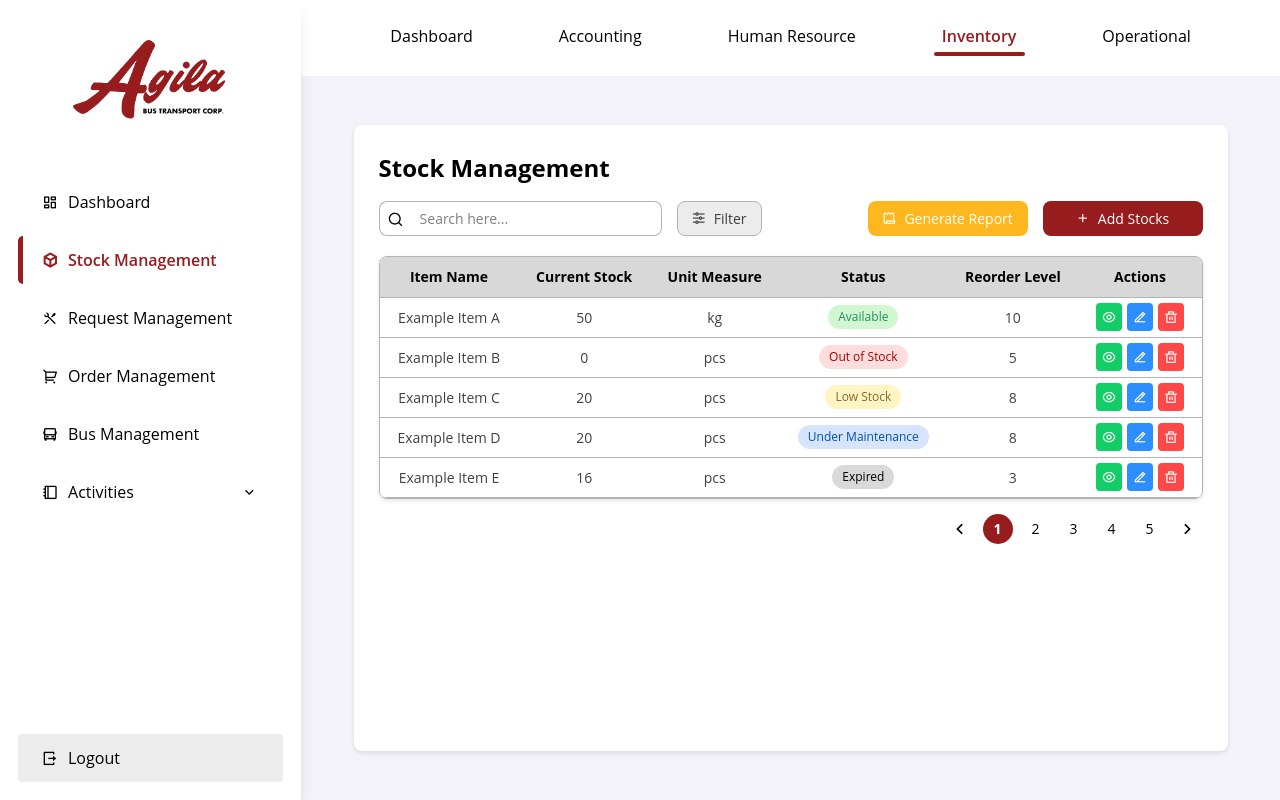
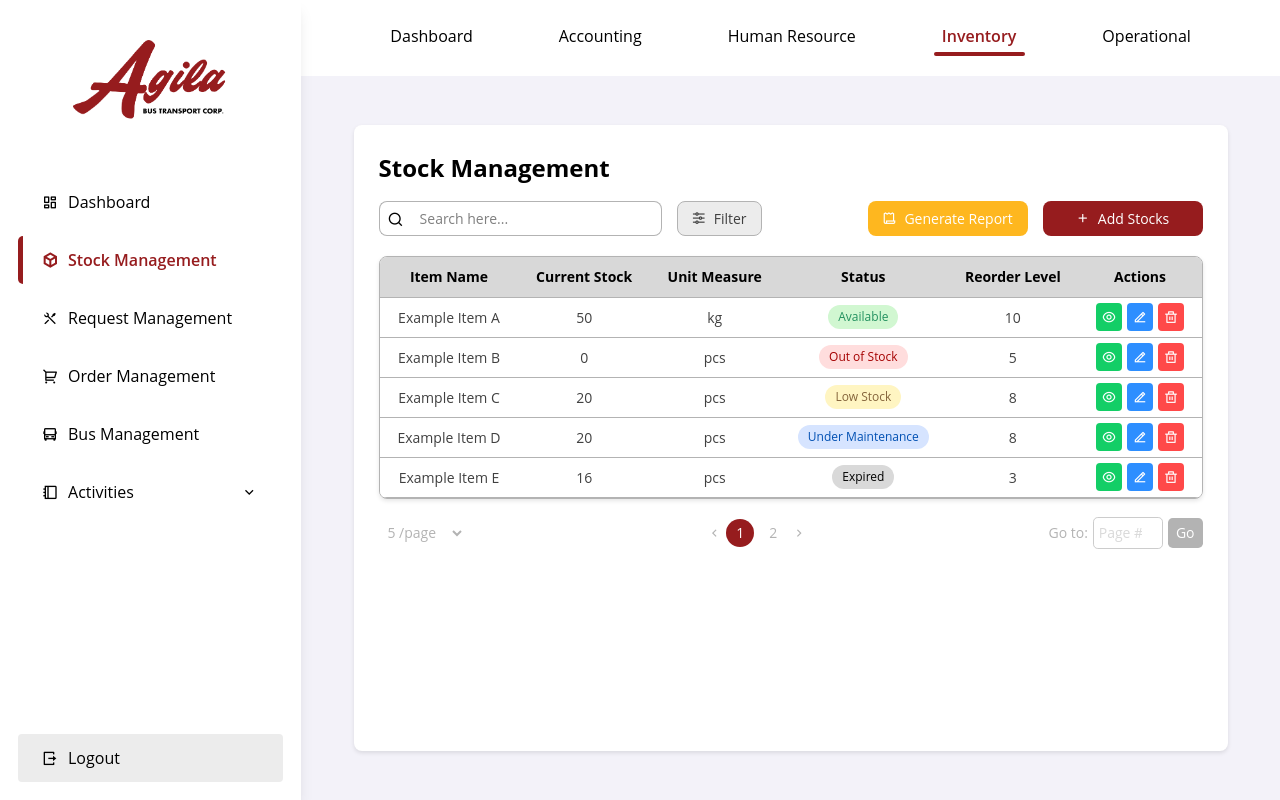
Before and after one commit to nerieannbravo/inventory-management-system, a Next.js app: page /stock-management in a window 1280 px wide. Built offline with nearby package versions, Linux system fonts and the light colour scheme.

Commit message:
updated pagination

```diff
--- a/src/app/(pages)/stock-management/page.tsx
+++ b/src/app/(pages)/stock-management/page.tsx
@@ -1,9 +1,10 @@
 "use client";
 
-import React, { useState } from "react";
+import React, { useState, useMemo } from "react";
 import ActionButtons from "@/components/actionButtons";
 import ModalManager from "@/components/modalManager";
 import FilterDropdown, { FilterSection } from "@/components/filterDropdown";
+import PaginationComponent from "@/components/pagination"; // Import your pagination component
 import { showStockDeleteConfirmation, showStockDeletedSuccess } from "@/utils/sweetAlert";
 
 import AddStockModal from "./addStockModal";
@@ -14,7 +15,6 @@ import { StockForm } from "./addStockModal";
 import "@/styles/filters.css"
 import "@/styles/tables.css"
 import "@/styles/chips.css"
-import "@/styles/pagination.css"
 
 const hardcodedData = [
     {
@@ -57,6 +57,47 @@ const hardcodedData = [
         status: "expired",
         reorder: 3,
     },
+    // Add more dummy data to test pagination
+    {
+        id: 6,
+        name: "Example Item F",
+        quantity: 30,
+        unit: "kg",
+        status: "available",
+        reorder: 12,
+    },
+    {
+        id: 7,
+        name: "Example Item G",
+        quantity: 5,
+        unit: "pcs",
+        status: "low-stock",
+        reorder: 15,
+    },
+    {
+        id: 8,
+        name: "Example Item H",
+        quantity: 0,
+        unit: "kg",
+        status: "out-of-stock",
+        reorder: 20,
+    },
+    {
+        id: 9,
+        name: "Example Item I",
+        quantity: 20,
+        unit: "pcs",
+        status: "maintenance",
+        reorder: 8,
+    },
+    {
+        id: 10,
+        name: "Example Item J",
+        quantity: 16,
+        unit: "pcs",
+        status: "expired",
+        reorder: 3,
+    },
 ];
 
 export default function StocksManagement() {
@@ -68,6 +109,31 @@ export default function StocksManagement() {
 
     // For filtering
     const [filteredData, setFilteredData] = useState(hardcodedData);
+
+    // Pagination state
+    const [currentPage, setCurrentPage] = useState(1);
+    const [pageSize, setPageSize] = useState(5); // default number of rows per page
+
+    // Calculate paginated data
+    const paginatedData = useMemo(() => {
+        const startIndex = (currentPage - 1) * pageSize;
+        const endIndex = startIndex + pageSize;
+        return filteredData.slice(startIndex, endIndex);
+    }, [filteredData, currentPage, pageSize]);
+
+    // Calculate total pages
+    const totalPages = Math.ceil(filteredData.length / pageSize);
+
+    // Handle page change
+    const handlePageChange = (page: number) => {
+        setCurrentPage(page);
+    };
+
+    // Handle page size change
+    const handlePageSizeChange = (size: number) => {
+        setPageSize(size);
+        setCurrentPage(1); // Reset to first page when changing page size
+    };
 
     // Filter sections
     const filterSections: FilterSection[] = [
@@ -149,6 +215,7 @@ export default function StocksManagement() {
         }
 
         setFilteredData(newData);
+        setCurrentPage(1); // Reset to first page when filters change
     };
 
     // for items status formatting
@@ -286,7 +353,7 @@ export default function StocksManagement() {
                                 </tr>
                             </thead>
                             <tbody className="table-body">
-                                {filteredData.map(item => (
+                                {paginatedData.map(item => (
                                     <tr
                                         key={item.id}
                                         className={selectedIds.includes(item.id) ? "selected" : ""}
@@ -314,20 +381,14 @@ export default function StocksManagement() {
                     </div>
                 </div>
 
-                {/* Pagination */}
-                <div className="pagination">
-                    <button className="page-btn">
-                        <i className="ri-arrow-left-s-line"></i>
-                    </button>
-                    <button className="page-btn active">1</button>
-                    <button className="page-btn">2</button>
-                    <button className="page-btn">3</button>
-                    <button className="page-btn">4</button>
-                    <button className="page-btn">5</button>
-                    <button className="page-btn">
-                        <i className="ri-arrow-right-s-line"></i>
-                    </button>
-                </div>
+                {/* Replace the old pagination with your PaginationComponent */}
+                <PaginationComponent
+                    currentPage={currentPage}
+                    totalPages={totalPages}
+                    pageSize={pageSize}
+                    onPageChange={handlePageChange}
+                    onPageSizeChange={handlePageSizeChange}
+                />
             </div>
 
             {/* Dynamic Modal Manager */}
--- /dev/null
+++ b/src/components/pagination.tsx
@@ -0,0 +1,143 @@
+import React, { useState } from "react";
+
+import "@/styles/pagination.css";
+
+type PaginationProps = {
+    currentPage: number;
+    totalPages: number;
+    pageSize: number;
+    onPageChange: (page: number) => void;
+    onPageSizeChange: (size: number) => void;
+};
+
+const PaginationComponent: React.FC<PaginationProps> = ({
+    currentPage,
+    totalPages,
+    pageSize,
+    onPageChange,
+    onPageSizeChange,
+}) => {
+    const [jumpToPage, setJumpToPage] = useState<number | string>(''); // State for "Go to" input
+
+    // Calculate the range of page numbers to display
+    const getPageNumbers = () => {
+        const maxVisiblePages = 3; // Limit the number of visible page numbers
+        const pages = [];
+
+        const startPage = Math.max(1, currentPage - Math.floor(maxVisiblePages / 2));
+        const endPage = Math.min(totalPages, startPage + maxVisiblePages - 1);
+
+        for (let i = startPage; i <= endPage; i++) {
+            pages.push(i);
+        }
+
+        return pages;
+    };
+
+    const pageNumbers = getPageNumbers();
+
+    const handleJumpToPage = () => {
+        const page = Number(jumpToPage);
+        if (page >= 1 && page <= totalPages) {
+            onPageChange(page);
+        }
+        setJumpToPage(''); // Clear the input after jumping
+    };
+
+    return (
+        <div className="pagination-container">
+            {/* Page Size Dropdown */}
+            <div className="pagination-dropdown-container">
+                <select
+                    value={pageSize}
+                    id="recordsPerPage"
+                    className="pagination-dropdown"
+                    onChange={(e) => onPageSizeChange(Number(e.target.value))}
+                >
+                    {[5, 10, 20, 50].map((size) => (
+                        <option key={size} value={size}>
+                            {size} /page
+                        </option>
+                    ))}
+                </select>
+            </div>
+
+            {/* ========Previous Button======= */}
+            <div className="pagination-button-container">
+                <button
+                    className="pagination-button-prevnext"
+                    onClick={() => onPageChange(currentPage - 1)}
+                    disabled={currentPage === 1}
+                >
+                    <i className="ri-arrow-left-s-line"></i>
+                </button>
+
+                {/* ========First Page========= */}
+                <button
+                    className={`pagination-button ${currentPage === 1 ? 'active' : ''}`}
+                    onClick={() => onPageChange(1)}
+                >
+                    1
+                </button>
+
+                {/* Ellipsis Before Visible Pages */}
+                {pageNumbers[0] > 2 && <span className="pagination-ellipsis">...</span>}
+
+                {/* Visible Page Numbers */}
+                {pageNumbers.map((page) =>
+                    page !== 1 && page !== totalPages ? (
+                        <button
+                            key={page}
+                            className={`pagination-button ${currentPage === page ? 'active' : ''}`}
+                            onClick={() => onPageChange(page)}
+                        >
+                            {page}
+                        </button>
+                    ) : null
+                )}
+
+                {/* Ellipsis After Visible Pages */}
+                {totalPages > pageNumbers[pageNumbers.length - 1] + 1 && (
+                    <span className="pagination-ellipsis">...</span>
+                )}
+
+                {/* Last Page */}
+                {totalPages > 1 && (
+                    <button
+                        className={`pagination-button ${currentPage === totalPages ? 'active' : ''}`}
+                        onClick={() => onPageChange(totalPages)}
+                    >
+                        {totalPages}
+                    </button>
+                )}
+
+                {/* =========Next Button========== */}
+                <button
+                    className="pagination-button-prevnext"
+                    onClick={() => onPageChange(currentPage + 1)}
+                    disabled={currentPage === totalPages}
+                >
+                    <i className="ri-arrow-right-s-line"></i>
+                </button>
+            </div>
+
+            {/* =======Go To Input====== */}
+            <div className="pagination-goto-container">
+                <label className="pagination-go-to">
+                    Go to:
+                    <input
+                        type="number"
+                        value={jumpToPage}
+                        onChange={(e) => setJumpToPage(e.target.value)}
+                        placeholder="Page #"
+                        className="pagination-input"
+                    />
+                </label>
+                <button className="pagination-go-button" onClick={handleJumpToPage}> Go </button>
+            </div>
+        </div>
+
+    );
+};
+
+export default PaginationComponent;
--- a/src/styles/pagination.css
+++ b/src/styles/pagination.css
@@ -1,39 +1,135 @@
-/* ----- PAGINATION STYLING ----- */
-.pagination {
-    display: flex;
-    justify-content: flex-end;
-    align-items: center;
-    gap: 8px;
-    margin-top: 15px;
-    padding-bottom: 15px;
-    font-size: 14px;
+:root {
+    /* Main pagination theme color */
+    --pagination-color: #b3b3b3;
+    --pagination-active-bg: #961C1E;
+    --pagination-active-text: #fff;
+
+    /* Font size and spacing */
+    --pagination-font-size: 14px;
+    --pagination-radius: 0.3rem;
+    --pagination-button-size: 2em;
+    --pagination-padding: 0.3rem;
 }
 
-.page-btn {
-    width: 30px;
-    height: 30px;
-    border: none;
-    cursor: pointer;
-    border-radius: 50%;
-    color: var(--primary-text-color);
-    transition: all 0.3s ease-in-out;
+/* .demo-pagination-block+.demo-pagination-block {
+    margin-top: 10px;
 }
 
-.page-btn i {
-    font-size: 20px;
+.demo-pagination-block .demonstration {
+    margin-bottom: 16px;
+} */
+
+#recordsPerPage {
+    max-width: max-content;
+    padding: var(--pagination-padding);
+    border-radius: 0;
 }
 
-.page-btn:hover {
-    background-color: var(--table-row-color);
+/* Container for the pagination */
+.pagination-container {
+    display: flex;
+    align-items: center;
+    justify-content: space-between;
+    padding: 0.5rem 0;
+    gap: 10px;
+    flex-wrap: wrap;
 }
 
-.page-btn.active {
-    background-color: var(--primary-color);
-    color: var(--foreground-color);
-    font-weight: bold;
+/* Dropdown for page size */
+.pagination-dropdown {
+    max-width: max-content;
+    padding: var(--pagination-padding) !important;
+    border-radius: var(--pagination-radius) !important;
+    font-size: var(--pagination-font-size);
+    color: var(--pagination-color) !important;
 }
 
-.page-btn:disabled {
-    opacity: 0.3;
+/* Buttons for pagination */
+.pagination-button-container {
+    display: flex;
+    width: 40%;
+    align-items: center;
+    justify-content: center;
+    gap: 5px;
+}
+
+.pagination-button,
+.pagination-button-prevnext {
+    outline: none !important;
+    border: none !important;
+    background-color: transparent;
+    cursor: pointer;
+    border-radius: var(--pagination-radius);
+    font-size: var(--pagination-font-size);
+    color: var(--pagination-color);
+}
+
+.pagination-button {
+    width: var(--pagination-button-size);
+    height: var(--pagination-button-size);
+    padding: 0;
+    border-radius: 50% !important;
+    display: flex;
+    align-items: center;
+    justify-content: center;
+}
+
+.pagination-button.active {
+    background-color: var(--pagination-active-bg);
+    color: var(--pagination-active-text);
+    border-color: var(--pagination-active-bg);
+}
+
+.pagination-button:disabled {
+    background-color: transparent;
+    color: gray;
     cursor: not-allowed;
 }
+
+/* Ellipsis for skipped pages */
+.pagination-ellipsis {
+    padding: 0 0.5rem;
+    color: #6c757d;
+}
+
+/* ======Go To Section====== */
+.pagination-go-to {
+    display: flex;
+    flex-direction: row;
+    align-items: center;
+    gap: 5px;
+    font-size: var(--pagination-font-size);
+    color: var(--pagination-color) !important;
+}
+
+.pagination-goto-container {
+    display: flex;
+    flex-direction: row;
+    justify-content: center;
+    align-items: center;
+    gap: 5px;
+}
+
+.pagination-input {
+    width: min-content;
+    max-width: 70px !important;
+    padding: var(--pagination-padding);
+    border: 1px solid #ccc;
+    border-radius: var(--pagination-radius);
+    color: var(--pagination-color) !important;
+}
+
+.pagination-go-button {
+    outline: none !important;
+    border: none !important;
+    padding: var(--pagination-padding) 0.5rem !important;
+    background-color: var(--pagination-color) !important;
+    color: white !important;
+    cursor: pointer;
+    border-radius: var(--pagination-radius);
+    font-size: var(--pagination-font-size);
+}
+
+.pagination-go-button:hover {
+    background-color: var(--pagination-active-bg) !important;
+}
```
